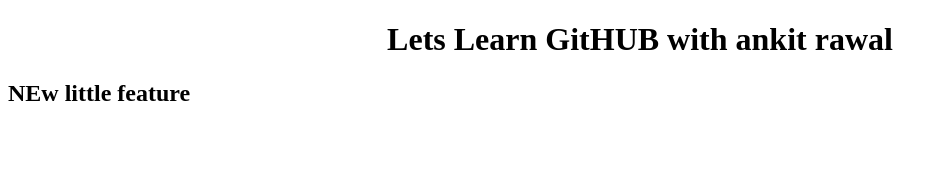
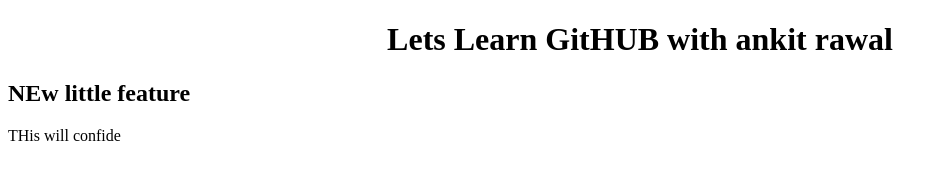
Before and after one commit to MrARawal/New1, a plain HTML site: page index.html in a window 1280 px wide. Shown: the whole page, without its empty margins (0-947 px from the left). Drawn offline with Linux system fonts and the light colour scheme.

Commit message:
adding new

```diff
--- a/index.html
+++ b/index.html
@@ -11,6 +11,8 @@
 <h2> NEw little feature</h2>
 
 
+<p>THis will confide</p>
+
 <script type="text/javascript" src="script.js"></script>
 </body>
 </html>
```
